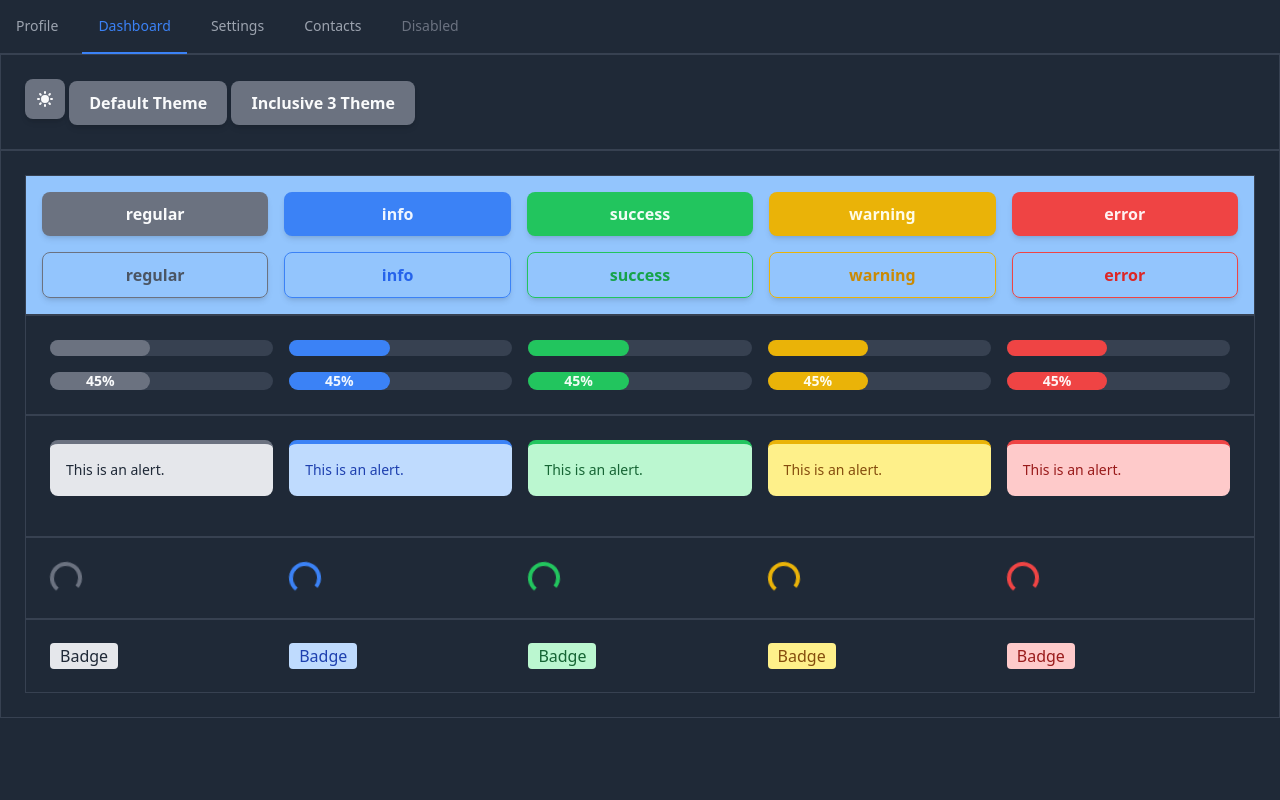
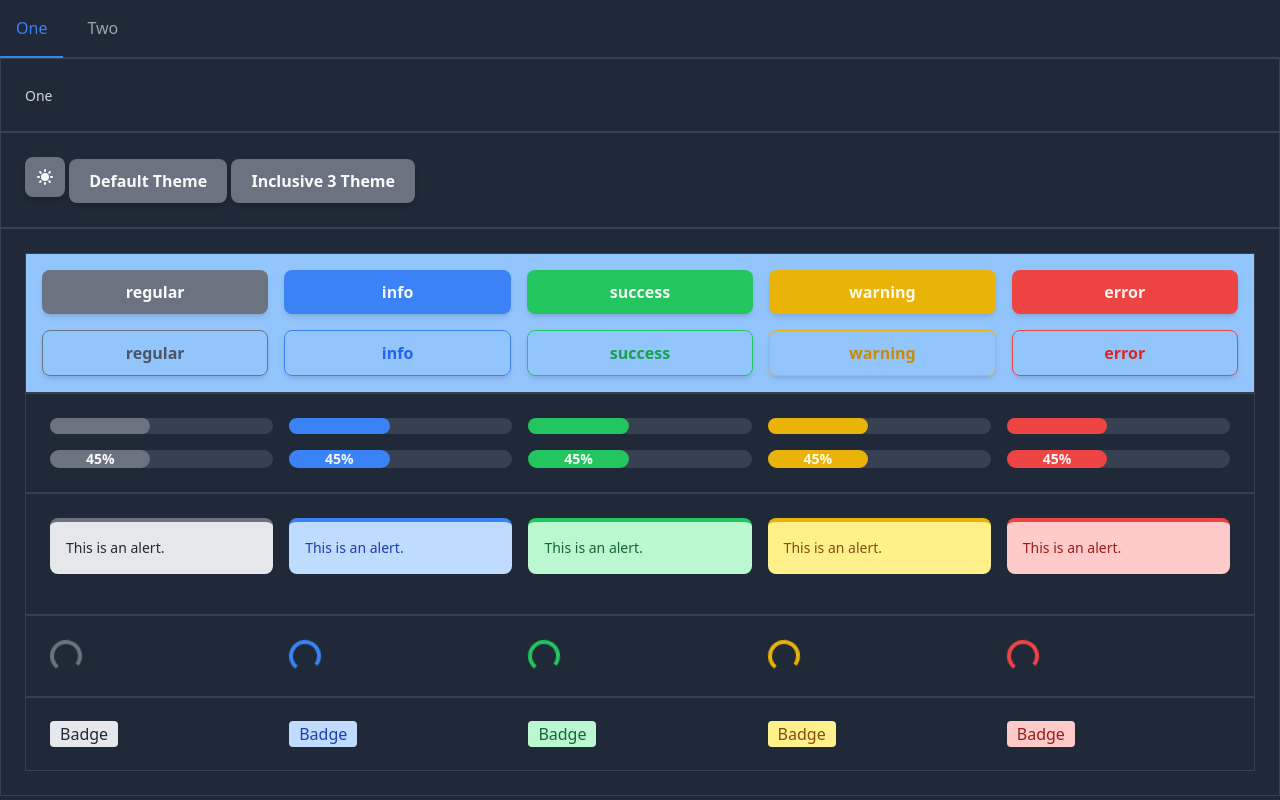
Before and after one commit to edadma/react-tailwind, a React (Create React App) app: page / in a window 1280 px wide. Built offline with nearby package versions, Linux system fonts and the light colour scheme.

Commit message:
code Tabs

```diff
--- a/src/ModeSwitcher.tsx
+++ b/src/ModeSwitcher.tsx
@@ -10,7 +10,6 @@ export const ModeSwitcher: React.FC = () => {
     <Button
       icon
       onClick={() => {
-        console.log(mode)
         setMode(mode === 'light' ? 'dark' : 'light')
       }}
     >
--- a/src/Spinner.tsx
+++ b/src/Spinner.tsx
@@ -14,7 +14,7 @@ export const Spinner: React.FC<SpinnerProps> = ({ children, role, size, ...other
   return (
     <div
       style={{ borderTopColor: 'transparent' }}
-      className={`${sizeClass(theme, 'spinner', size, 'div')} ${colorClass(
+      className={`${sizeClass(theme, 'spinner', size, 'text')} ${colorClass(
         theme,
         'spinner',
         role,
--- a/src/Tabs.tsx
+++ b/src/Tabs.tsx
@@ -1,5 +1,6 @@
 import React, { ReactNode, useState } from 'react'
 import { Size, Align, Weight, Color } from './types'
+import { colorClass, sizeClass, useTheme, weightClass } from './ThemeProvider'
 
 interface TabsProps
   extends React.DetailedHTMLProps<React.HTMLAttributes<HTMLDivElement>, HTMLDivElement> {
@@ -12,14 +13,35 @@ interface TabsProps
 
 export const Tabs: React.FC<TabsProps> = ({ panes, size, align, weight, role, ...other }) => {
   const [active, setActive] = useState(0)
+  const { theme } = useTheme()
+  console.log(
+    `${
+      false
+        ? `active ${colorClass(theme, 'tabs', role, 'a')}`
+        : 'text-gray-500 border-transparent hover:text-gray-600 hover:border-gray-300 dark:text-gray-400 dark:hover:text-gray-300'
+    } ${sizeClass(theme, 'tabs', size, 'text')} ${weightClass(theme, 'tabs', weight)} ${
+      theme.component.tabs.style.a
+    }`
+  )
 
   return (
     <>
-      <div className={``} {...other}>
-        <ul>
+      <div className={theme.component.tabs.style.div} {...other}>
+        <ul className={theme.component.tabs.style.ul}>
           {panes.map(({ tab }, index) => (
-            <li className={index === active ? 'is-active' : ''}>
-              <a onClick={() => setActive(index)}>{tab}</a>
+            <li className={theme.component.tabs.style.li}>
+              <a
+                className={`${
+                  index === active
+                    ? `active ${colorClass(theme, 'tabs', role, 'a')}`
+                    : 'text-gray-500 border-transparent hover:text-gray-600 hover:border-gray-300 dark:text-gray-400 dark:hover:text-gray-300'
+                } ${sizeClass(theme, 'tabs', size, 'text')} ${weightClass(theme, 'tabs', weight)} ${
+                  theme.component.tabs.style.a
+                }`}
+                onClick={() => setActive(index)}
+              >
+                {tab}
+              </a>
             </li>
           ))}
         </ul>
--- a/src/index.tsx
+++ b/src/index.tsx
@@ -12,6 +12,8 @@ import {
   Spinner,
   Badge,
   Elem,
+  Tabs,
+  Text,
 } from './index'
 import { ThemeProvider } from './ThemeProvider'
 import { DefaultTheme } from './themes/DefaultTheme'
@@ -22,48 +24,27 @@ import { ThemeSwitcher } from './ThemeSwitcher'
 const App: React.FC = () => (
   <ThemeProvider>
     <ModeProvider>
-      <div className="border-b border-gray-200 dark:border-gray-700 dark:bg-gray-800">
-        <ul className="flex flex-wrap -mb-px">
-          <li className="mr-2">
-            <a
-              href="#"
-              className="inline-block py-4 px-4 text-sm font-medium text-center text-gray-500 rounded-t-lg border-b-2 border-transparent hover:text-gray-600 hover:border-gray-300 dark:text-gray-400 dark:hover:text-gray-300"
-            >
-              Profile
-            </a>
-          </li>
-          <li className="mr-2">
-            <a
-              href="#"
-              className="inline-block py-4 px-4 text-sm font-medium text-center text-blue-600 rounded-t-lg border-b-2 border-blue-600 active dark:text-blue-500 dark:border-blue-500"
-              aria-current="page"
-            >
-              Dashboard
-            </a>
-          </li>
-          <li className="mr-2">
-            <a
-              href="#"
-              className="inline-block py-4 px-4 text-sm font-medium text-center text-gray-500 rounded-t-lg border-b-2 border-transparent hover:text-gray-600 hover:border-gray-300 dark:text-gray-400 dark:hover:text-gray-300"
-            >
-              Settings
-            </a>
-          </li>
-          <li className="mr-2">
-            <a
-              href="#"
-              className="inline-block py-4 px-4 text-sm font-medium text-center text-gray-500 rounded-t-lg border-b-2 border-transparent hover:text-gray-600 hover:border-gray-300 dark:text-gray-400 dark:hover:text-gray-300"
-            >
-              Contacts
-            </a>
-          </li>
-          <li>
-            <a className="inline-block py-4 px-4 text-sm font-medium text-center text-gray-400 rounded-t-lg cursor-not-allowed dark:text-gray-500">
-              Disabled
-            </a>
-          </li>
-        </ul>
-      </div>
+      <Tabs
+        role="info"
+        panes={[
+          {
+            tab: 'One',
+            pane: (
+              <Card>
+                <Text>One</Text>
+              </Card>
+            ),
+          },
+          {
+            tab: 'Two',
+            pane: (
+              <Card>
+                <Text>Two</Text>
+              </Card>
+            ),
+          },
+        ]}
+      />
       <Card>
         <ModeSwitcher /> <ThemeSwitcher value={DefaultTheme} /> <ThemeSwitcher value={CB3Theme} />
       </Card>
@@ -164,3 +145,4 @@ export { Grid, Elem } from './Grid'
 export { ThemeProvider } from './ThemeProvider'
 export { Badge } from './Badge'
 export { Spinner } from './Spinner'
+export { Tabs } from './Tabs'
--- a/src/themes/DefaultTheme.ts
+++ b/src/themes/DefaultTheme.ts
@@ -223,25 +223,25 @@ export const DefaultTheme = {
     text: {
       color: {
         primary: {
-          text: 'text-green-700 dark:text-green-800',
+          text: 'text-green-700 dark:text-green-300',
         },
         secondary: {
-          text: 'text-blue-700 dark:text-blue-800',
+          text: 'text-blue-700 dark:text-blue-300',
         },
         regular: {
-          text: 'text-gray-700 dark:text-gray-800',
+          text: 'text-gray-700 dark:text-gray-300',
         },
         info: {
-          text: 'text-blue-700 dark:text-blue-800',
+          text: 'text-blue-700 dark:text-blue-300',
         },
         success: {
-          text: 'text-green-700 dark:text-green-800',
+          text: 'text-green-700 dark:text-green-300',
         },
         warning: {
-          text: 'text-yellow-700 dark:text-yellow-800',
+          text: 'text-yellow-700 dark:text-yellow-300',
         },
         error: {
-          text: 'text-red-700 dark:text-red-800',
+          text: 'text-red-700 dark:text-red-300',
         },
       },
       options: {
@@ -338,20 +338,32 @@ export const DefaultTheme = {
       },
     },
     tabs: {
+      style: {
+        div: 'border-b border-gray-200 dark:border-gray-700 dark:bg-gray-800',
+        ul: 'flex flex-wrap -mb-px',
+        li: 'mr-2',
+        a: 'inline-block py-4 px-4 text-center rounded-t-lg border-b-2',
+      },
       color: {
-        primary: { div: 'text-green-700 dark:text-green-800' },
-        secondary: { div: 'text-blue-700 dark:text-blue-800' },
-        regular: { div: 'text-gray-700 dark:text-gray-800' },
-        info: { div: 'text-blue-700 dark:text-blue-800' },
-        success: { div: 'text-green-700 dark:text-green-800' },
-        warning: { div: 'text-yellow-700 dark:text-yellow-800' },
-        error: { div: 'text-red-700 dark:text-red-800' },
+        primary: {
+          a: 'text-green-600 border-green-600 dark:text-green-500 dark:border-green-500',
+        },
+        secondary: { a: 'text-blue-600 border-blue-600 dark:text-blue-500 dark:border-blue-500' },
+        regular: { a: 'text-gray-600 border-gray-600 dark:text-gray-500 dark:border-gray-500' },
+        info: { a: 'text-blue-600 border-blue-600 dark:text-blue-500 dark:border-blue-500' },
+        success: {
+          a: 'text-green-600 border-green-600 dark:text-green-500 dark:border-green-500',
+        },
+        warning: {
+          a: 'text-yellow-600 border-yellow-600 dark:text-yellow-500 dark:border-yellow-500',
+        },
+        error: { a: 'text-red-600 border-red-600 dark:text-red-500 dark:border-red-500' },
       },
       options: {},
       default: {
         size: 'md',
         color: 'regular',
-        weight: 'md',
+        weight: 'medium',
         align: 'left',
       },
     },
```
